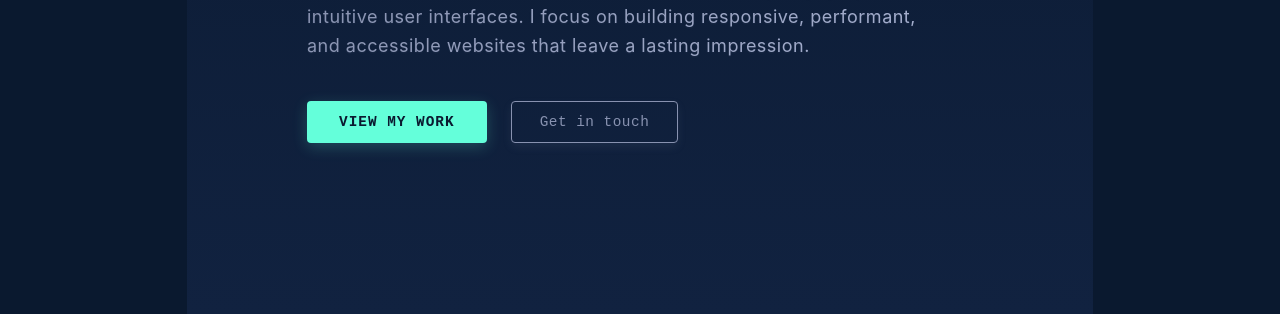
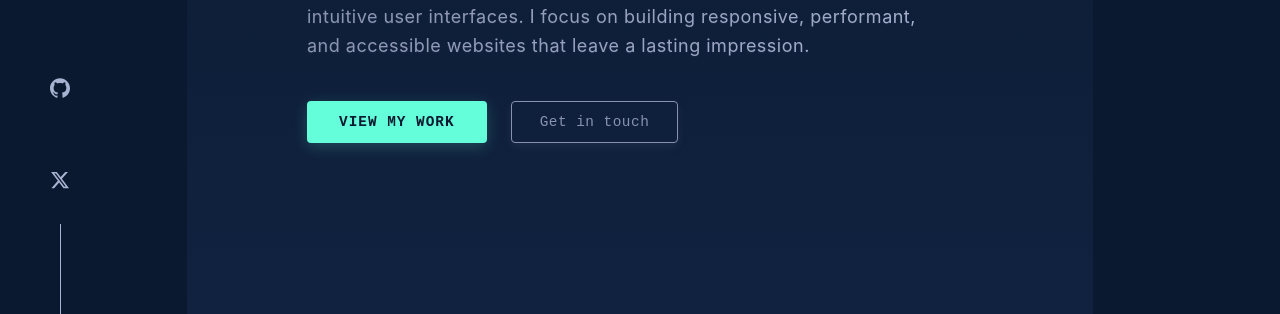
Before and after one commit to Moamal-2000/moamal-alaa, a Next.js app: page / in a window 1280 px wide. Shown: the part 486-800 px from the top of the page. Built offline with nearby package versions, Linux system fonts and the light colour scheme.

Commit message:
update: integrate FixedSocialMedia component into layout and style social media links

```diff
--- a/src/app/layout.js
+++ b/src/app/layout.js
@@ -1,4 +1,5 @@
 import Header from "@/components/Header/Header";
+import FixedSocialMedia from "@/components/Shared/FixedSocialMedia/FixedSocialMedia";
 import "../styles/globals.scss";
 import RootProviders from "./RootProviders";
 
@@ -13,6 +14,7 @@ export default function RootLayout({ children }) {
       <html lang="en">
         <body>
           <Header />
+          <FixedSocialMedia />
           {children}
         </body>
       </html>
--- a/src/components/Shared/FixedSocialMedia/FixedSocialMedia.jsx
+++ b/src/components/Shared/FixedSocialMedia/FixedSocialMedia.jsx
@@ -1,21 +1,18 @@
 import { SOCIAL_MEDIA } from "@/data/staticData";
+import SvgIcon from "../SvgIcon";
 import s from "./FixedSocialMedia.module.scss";
 
 const FixedSocialMedia = () => {
   return (
-    <div className={s.socialMedia}>
+    <ul className={s.socialMedia}>
       {SOCIAL_MEDIA.map(({ media, iconName, url, id }) => (
-        <a
-          key={id}
-          href={url}
-          target="_blank"
-          rel="noopener noreferrer"
-          title={media}
-        >
-          <SvgIcon name={iconName} />
-        </a>
+        <li key={id}>
+          <a href={url} target="_blank" rel="noopener noreferrer" title={media}>
+            <SvgIcon name={iconName} />
+          </a>
+        </li>
       ))}
-    </div>
+    </ul>
   );
 };
 
--- a/src/components/Shared/FixedSocialMedia/FixedSocialMedia.module.scss
+++ b/src/components/Shared/FixedSocialMedia/FixedSocialMedia.module.scss
@@ -0,0 +1,37 @@
+.socialMedia {
+  display: flex;
+  flex-direction: column;
+  align-items: center;
+  width: 40px;
+  position: fixed;
+  bottom: 0;
+  left: 40px;
+  z-index: 10;
+  color: #a8b2d1;
+}
+
+.socialMedia::after {
+  content: "";
+  display: block;
+  width: 1px;
+  height: 90px;
+  margin: 0 auto;
+  background-color: #a8b2d1;
+}
+
+.socialMedia li:last-child {
+  margin-bottom: 20px;
+}
+
+.socialMedia a {
+  display: inline-block;
+  position: relative;
+  padding: 10px;
+}
+
+
+.socialMedia a svg {
+  width: 20px;
+  height: 20px;
+  fill: #a8b2d1;
+}
```
